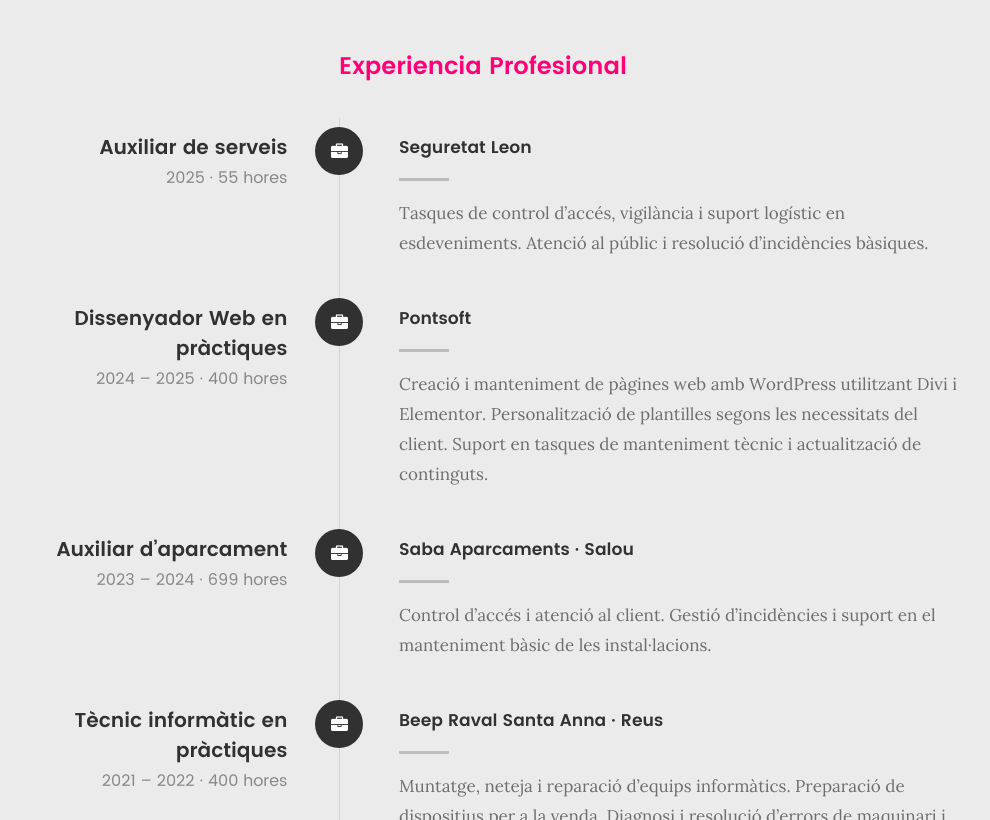
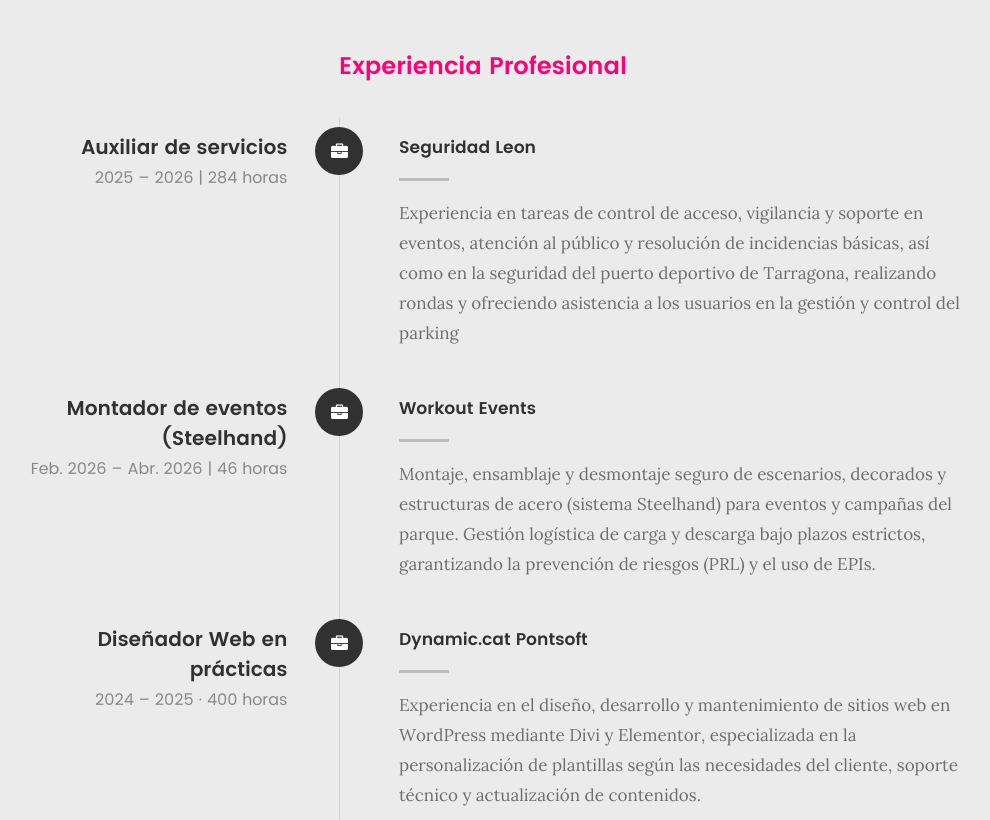
Before and after one commit to Toni7998/Toni7998.github.io, a plain HTML site: page index.html in a window 1280 px wide. Shown: the part 1980-2800 px from the top of the page, without its empty margins (157-1147 px from the left). Drawn offline with Linux system fonts and the light colour scheme; files whose address does not match are found by name.

Commit message:
Arreglos portafolio
- Añadida nueva experiencia laboral

- CV Actualizado

```diff
--- a/index.html
+++ b/index.html
@@ -2,14 +2,14 @@
 <!--[if IE 8 ]><html class="no-js oldie ie8" lang="en"> <![endif]-->
 <!--[if IE 9 ]><html class="no-js oldie ie9" lang="en"> <![endif]-->
 <!--[if (gte IE 9)|!(IE)]><!-->
-<html class="no-js" lang="en"> <!--<![endif]-->
+<html class="no-js" lang="es"> <!--<![endif]-->
 
 <head>
 
 	<!--- basic page needs
    ================================================== -->
 	<meta charset="utf-8">
-	<title>Antonio Ruiz</title>
+	<title>Antonio Ruiz Tapia</title>
 	<meta name="description" content="">
 	<meta name="author" content="">
 
@@ -77,7 +77,7 @@
 					<h1>Antonio Ruiz Tapia</h1>
 
 					<p class="intro-position">
-						<span>Desarollador de Aplicaciones WEB</span>
+						<span>Desarrollador de Aplicaciones WEB</span>
 					</p>
 
 					<a class="button stroke smoothscroll" href="#about" title="">Más sobre mi</a>
@@ -208,20 +208,42 @@
 			<div class="col-twelve">
 				<div class="timeline-wrap">
 
-					<!-- Seguretat Leon -->
+					<!-- Seguridad Leon -->
 					<div class="timeline-block">
 						<div class="timeline-ico">
 							<i class="fa fa-briefcase"></i>
 						</div>
 						<div class="timeline-header">
-							<h3>Auxiliar de serveis</h3>
-							<p>2025 · 55 hores</p>
+							<h3>Auxiliar de servicios</h3>
+							<p>2025 – 2026 | 284 horas</p>
 						</div>
 						<div class="timeline-content">
-							<h4>Seguretat Leon</h4>
+							<h4>Seguridad Leon</h4>
 							<p>
-								Tasques de control d’accés, vigilància i suport logístic en esdeveniments.
-								Atenció al públic i resolució d’incidències bàsiques.
+								Experiencia en tareas de control de acceso, vigilancia y soporte en eventos, atención al
+								público y resolución de incidencias básicas, así como en la seguridad del puerto
+								deportivo de Tarragona, realizando rondas y ofreciendo asistencia a los usuarios en la
+								gestión y control del parking
+							</p>
+						</div>
+					</div> <!-- /timeline-block -->
+
+					<!-- Workout Events -->
+					<div class="timeline-block">
+						<div class="timeline-ico">
+							<i class="fa fa-briefcase"></i>
+						</div>
+						<div class="timeline-header">
+							<h3>Montador de eventos (Steelhand)</h3>
+							<p>Feb. 2026 – Abr. 2026 | 46 horas</p>
+						</div>
+						<div class="timeline-content">
+							<h4>Workout Events</h4>
+							<p>
+								Montaje, ensamblaje y desmontaje seguro de escenarios, decorados y estructuras de
+								acero (sistema Steelhand) para eventos y campañas del parque. Gestión logística de
+								carga y descarga bajo plazos estrictos, garantizando la prevención de riesgos (PRL)
+								y el uso de EPIs.
 							</p>
 						</div>
 					</div> <!-- /timeline-block -->
@@ -232,15 +254,15 @@
 							<i class="fa fa-briefcase"></i>
 						</div>
 						<div class="timeline-header">
-							<h3>Dissenyador Web en pràctiques</h3>
-							<p>2024 – 2025 · 400 hores</p>
+							<h3>Diseñador Web en prácticas</h3>
+							<p>2024 – 2025 · 400 horas</p>
 						</div>
 						<div class="timeline-content">
-							<h4>Pontsoft</h4>
+							<h4>Dynamic.cat Pontsoft</h4>
 							<p>
-								Creació i manteniment de pàgines web amb WordPress utilitzant Divi i Elementor.
-								Personalització de plantilles segons les necessitats del client.
-								Suport en tasques de manteniment tècnic i actualització de continguts.
+								Experiencia en el diseño, desarrollo y mantenimiento de sitios web en WordPress mediante
+								Divi y Elementor, especializada en la personalización de plantillas según las
+								necesidades del cliente, soporte técnico y actualización de contenidos.
 							</p>
 						</div>
 					</div> <!-- /timeline-block -->
@@ -251,14 +273,14 @@
 							<i class="fa fa-briefcase"></i>
 						</div>
 						<div class="timeline-header">
-							<h3>Auxiliar d’aparcament</h3>
-							<p>2023 – 2024 · 699 hores</p>
+							<h3>Auxiliar de aparcamientos</h3>
+							<p>2023 – 2024 · 699 horas</p>
 						</div>
 						<div class="timeline-content">
-							<h4>Saba Aparcaments · Salou</h4>
+							<h4>Parking Saba · Salou</h4>
 							<p>
-								Control d’accés i atenció al client.
-								Gestió d’incidències i suport en el manteniment bàsic de les instal·lacions.
+								Experiencia en control de accesos, atención al cliente y gestión de incidencias, así
+								como en el soporte para el mantenimiento básico de las instalaciones.
 							</p>
 						</div>
 					</div> <!-- /timeline-block -->
@@ -269,15 +291,15 @@
 							<i class="fa fa-briefcase"></i>
 						</div>
 						<div class="timeline-header">
-							<h3>Tècnic informàtic en pràctiques</h3>
-							<p>2021 – 2022 · 400 hores</p>
+							<h3>Técnico informático en prácticas</h3>
+							<p>2021 – 2022 · 400 horas</p>
 						</div>
 						<div class="timeline-content">
 							<h4>Beep Raval Santa Anna · Reus</h4>
 							<p>
-								Muntatge, neteja i reparació d’equips informàtics.
-								Preparació de dispositius per a la venda.
-								Diagnosi i resolució d’errors de maquinari i programari.
+								Experiencia en el montaje, limpieza y reparación de equipos informáticos, incluyendo el
+								diagnóstico y resolución de fallos de hardware y software, así como en el
+								reacondicionamiento y preparación de dispositivos para su puesta a la venta.
 							</p>
 						</div>
 					</div> <!-- /timeline-block -->
@@ -322,7 +344,7 @@
 							</div>
 							<div class="timeline-content">
 								<h4>Instituto Baix Camp</h4>
-								<p>Estudiante del ciclo superior con especialización en programación i desarollo web.
+								<p>Estudiante del ciclo superior con especialización en programación y desarollo web.
 								</p>
 							</div>
 						</div> <!-- /timeline-block -->
@@ -332,7 +354,7 @@
 								<i class="fa fa-graduation-cap"></i>
 							</div>
 							<div class="timeline-header">
-								<h3>Ciclo Medio de Sistemes microinformáticos y redes</h3>
+								<h3>Ciclo Medio de Sistemas microinformáticos y redes</h3>
 								<p>2020 - 2022</p>
 							</div>
 							<div class="timeline-content">
```
Also changed, not shown: 1 other file.
